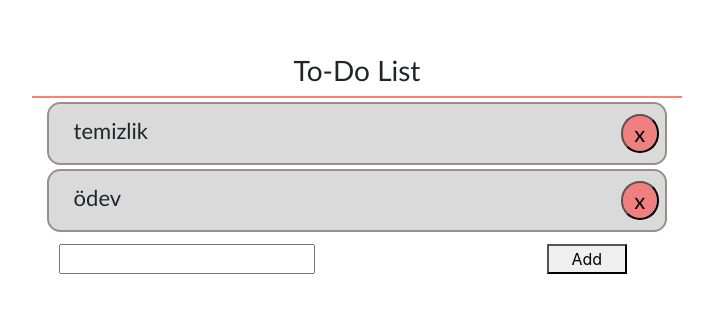
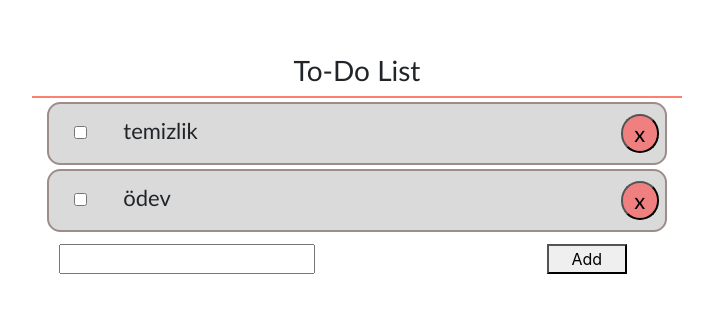
Before and after one commit to gulen-sule/To-Do-List-React, a React (Create React App) app: page / in a window 1280 px wide. Shown: the part 192-504 px from the top of the page, without its empty margins (283-996 px from the left). Built offline with nearby package versions, Linux system fonts and the light colour scheme.

Commit message:
desinged the page commit

```diff
--- a/src/components/Add/Add.js
+++ b/src/components/Add/Add.js
@@ -25,7 +25,12 @@
         {items.map((d,index)=>
         <div class="col-12">
             <div class="row row_list" key={index}>
-                <div  class="col-11">
+                <div class="col-1">
+                <form >
+                <input type="checkbox"  name="check" />
+                </form>
+                </div>
+                <div  class="col-10">
                     <ToDoList item={d} ></ToDoList>
                 </div>
                 <div class="col-1">
```
